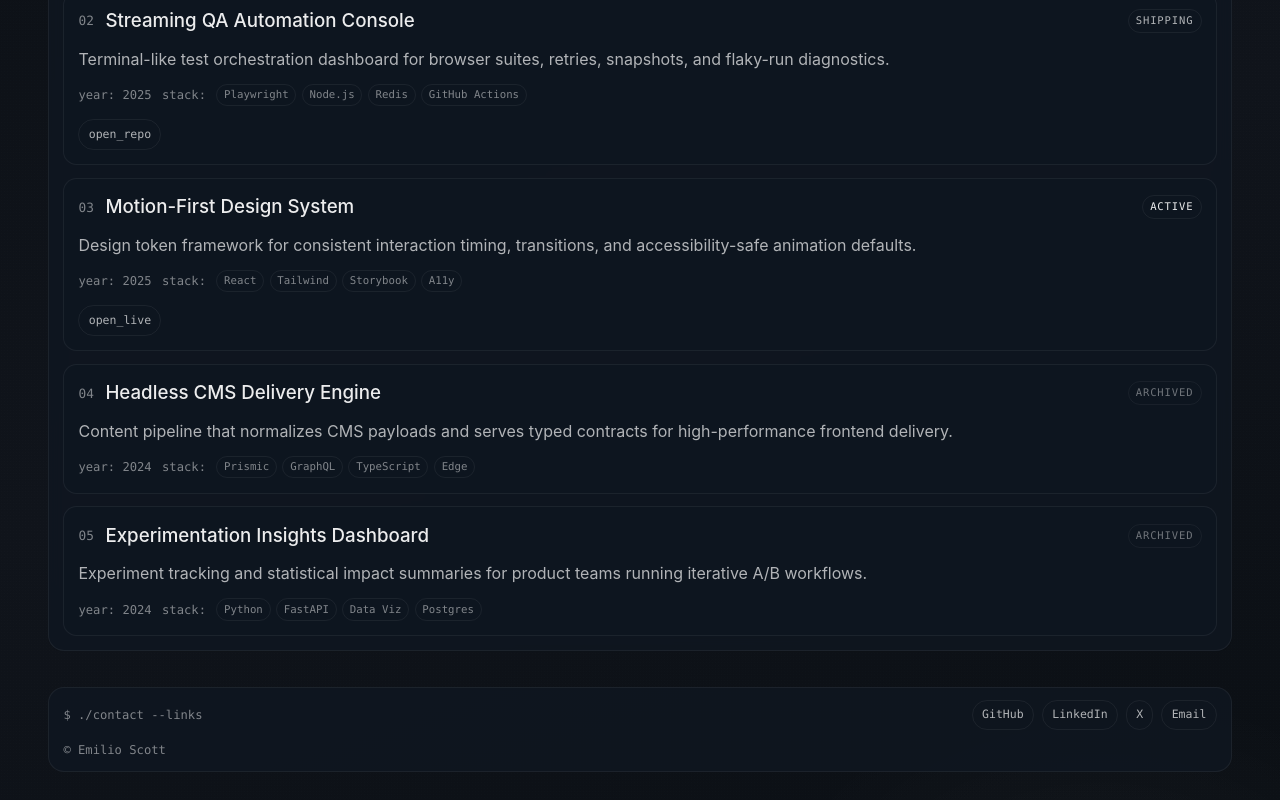
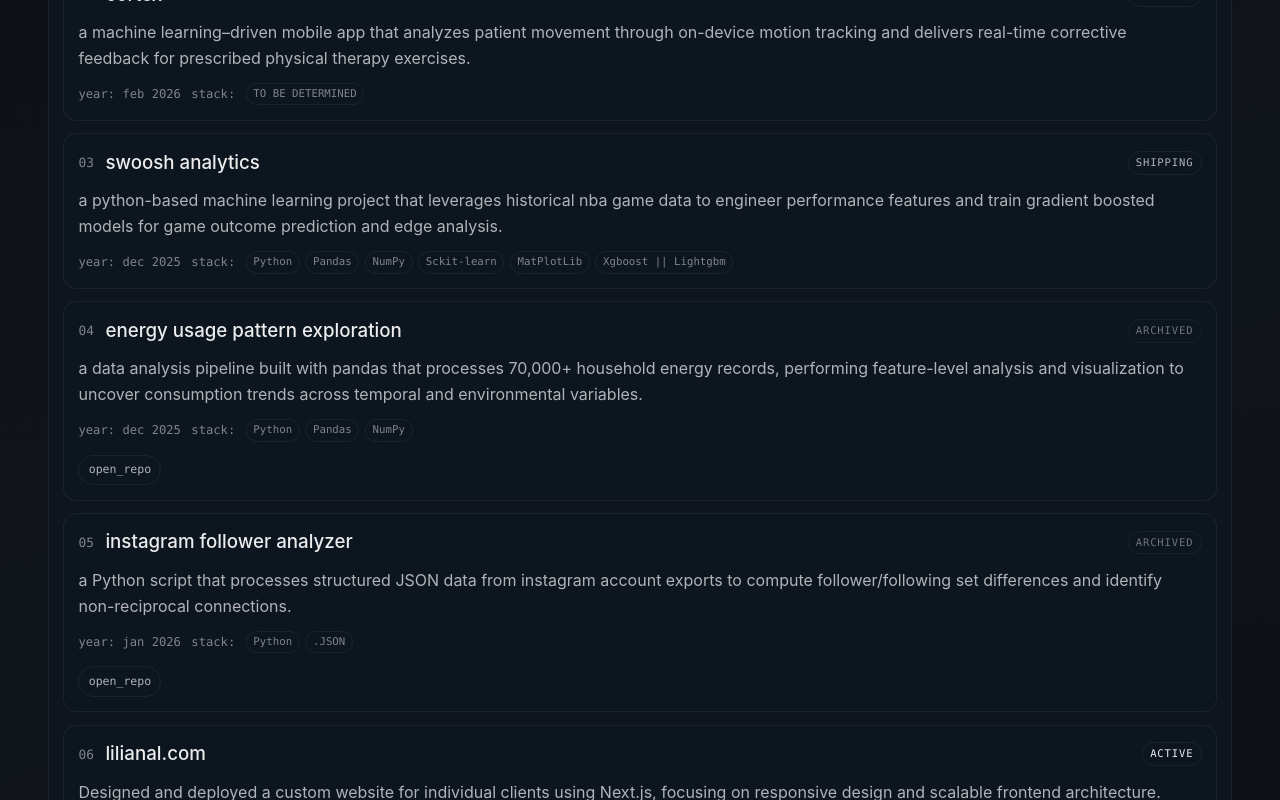
Before and after one commit to Damilss/website-portfolio, a Next.js app: page /work in a window 1280 px wide. Shown: the part 560-1360 px from the top of the page. Built offline with nearby package versions, Linux system fonts and the light colour scheme.

Commit message:
patched files to replace placeholders

```diff
--- a/app/layout.tsx
+++ b/app/layout.tsx
@@ -2,7 +2,7 @@ import type { Metadata } from "next";
 import "./globals.css";
 
 export const metadata: Metadata = {
-  title: "Emilio Scott | Creative Developer",
+  title: "Emilio Ledesma | Computer Engineer",
   description:
     "Personal portfolio focused on minimal interfaces, strong interaction design, and modern frontend systems.",
 };
--- a/app/page.tsx
+++ b/app/page.tsx
@@ -5,43 +5,66 @@ import StartProjectContact from "@/components/start-project-contact";
 const projects = [
   {
     id: "01",
-    slug: "realtime-commerce-observability",
-    name: "Realtime Commerce Observability",
-    year: "2026",
-    tags: ["Next.js", "TypeScript", "Postgres"],
-    href: "/work#realtime-commerce-observability",
+      slug: "mustang-market",
+    name: "mustang market",
+    year: "jan 2026",
+    tags: [
+      "Next.js",
+      "TypeScript",
+      "Firebase",
+      "Stripe Connect",
+      "Groq",
+      "Firestore",
+      "Vercel",
+    ],
+    href: "/work#mustang-market",
   },
   {
     id: "02",
-    slug: "streaming-qa-automation-console",
-    name: "Streaming QA Automation Console",
-    year: "2025",
-    tags: ["Playwright", "Node.js", "CI/CD"],
-    href: "/work#streaming-qa-automation-console",
+    slug: "cortex",
+    name: "cortex",
+    year: "feb 2026",
+    tags: ["TO BE DETERMINED"],
+    href: "/work#cortex",
   },
   {
     id: "03",
-    slug: "motion-first-design-system",
-    name: "Motion-First Design System",
-    year: "2025",
-    tags: ["React", "Tokens", "A11y"],
-    href: "/work#motion-first-design-system",
+    slug: "swoosh-analytics",
+    name: "swoosh analytics",
+    year: "dec 2025",
+    tags: [
+      "Python",
+      "Pandas",
+      "NumPy",
+      "Sckit-learn",
+      "MatPlotLib",
+      "Xgboost || Lightgbm",
+    ],
+    href: "/work#swoosh-analytics",
   },
   {
     id: "04",
-    slug: "headless-cms-delivery-engine",
-    name: "Headless CMS Delivery Engine",
-    year: "2024",
-    tags: ["Prismic", "GraphQL", "Edge"],
-    href: "/work#headless-cms-delivery-engine",
+    slug: "energy-usage-pattern-exploration",
+    name: "energy usage pattern exploration",
+    year: "dec 2025",
+    tags: ["Python", "Pandas", "NumPy"],
+    href: "/work#energy-usage-pattern-exploration",
   },
   {
     id: "05",
-    slug: "experimentation-insights-dashboard",
-    name: "Experimentation Insights Dashboard",
-    year: "2024",
-    tags: ["Data Viz", "Python", "API"],
-    href: "/work#experimentation-insights-dashboard",
+    slug: "instagram-follower-analyzer",
+    name: "instagram follower analyzer",
+    year: "jan 2026",
+    tags: ["Python", ".JSON"],
+    href: "/work#instagram-follower-analyzer",
+  },
+  {
+    id: "06",
+    slug: "lilianal-com",
+    name: "lilianal.com",
+    year: "feb 2025",
+    tags: ["Next.js", "Tailwind CSS", "Vercel"],
+    href: "/work#lilianal-com",
   },
 ];
 
@@ -54,11 +77,11 @@ export default function Home() {
       <section className="hero-block">
         <div className="hero-title-row">
           <div className="hero-title-copy">
-            <p className="hero-label">B.S Computer Engineering</p>
+            <p className="hero-label">B.S Computer Engineering - 2029</p>
             <h1>
-              Emilio Scott
+              Emilio Ledesma
               <br />
-              <span>Building @ Cal Poly SLO</span>
+              <span>building @ cal poly slo</span>
             </h1>
           </div>
 
@@ -66,8 +89,8 @@ export default function Home() {
         </div>
 
         <p className="hero-copy">
-          I design and ship high-polish digital products with a focus on
-          performance, interaction quality, and scalable frontend architecture.
+          I build intelligent and high-performance software systems, focusing on machine learning,
+          low-level optimization, and scalable architecture, with experience across the full stack.
         </p>
 
         <div className="hero-actions">
--- a/app/work/page.tsx
+++ b/app/work/page.tsx
@@ -12,7 +12,6 @@ export default function WorkPage() {
         <h1>View Work</h1>
         <p className="work-page-copy">
           A focused archive for projects I have shipped or am actively building.
-          Replace this data with your real links and deployment URLs.
         </p>
         <Link className="work-back-link mono" href="/">
           cd .. /home
@@ -37,24 +36,25 @@ export default function WorkPage() {
           <li id="mustang-market" className="terminal-project-card">
             <header className="terminal-project-head">
               <span className="terminal-project-index mono">01</span>
-              <h2>Mustang Market</h2>
+              <h2>mustang market</h2>
               <span className="terminal-status mono terminal-status-active">
                 active
               </span>
             </header>
 
             <p className="terminal-summary">
-              Peer-to-peer `.edu`-verified marketplace built for Cal Poly SLO.
+              peer-to-peer `.edu`-verified marketplace built for cal poly slo.
             </p>
 
             <div className="terminal-meta-row">
-              <p className="mono">year: Jan 2026</p>
+              <p className="mono">year: jan 2026</p>
               <p className="mono">stack:</p>
-              <ul className="terminal-stack" aria-label="Mustang Market stack">
+              <ul className="terminal-stack" aria-label="mustang market stack">
                 <li className="mono">Next.js</li>
                 <li className="mono">TypeScript</li>
                 <li className="mono">Firebase</li>
                 <li className="mono">Stripe Connect</li>
+                <li className="mono">Groq</li>
                 <li className="mono">Firestore</li>
                 <li className="mono">Vercel</li>
               </ul>
@@ -73,38 +73,93 @@ export default function WorkPage() {
           </li>
 
           {/* Project 02 */}
-          <li id="streaming-qa-automation-console" className="terminal-project-card">
+          <li id="cortex" className="terminal-project-card">
             <header className="terminal-project-head">
               <span className="terminal-project-index mono">02</span>
-              <h2>Streaming QA Automation Console</h2>
+              <h2>cortex</h2>
               <span className="terminal-status mono terminal-status-shipping">
                 shipping
               </span>
             </header>
 
             <p className="terminal-summary">
-              Terminal-like test orchestration dashboard for browser suites,
-              retries, snapshots, and flaky-run diagnostics.
+              a machine learning–driven mobile app that analyzes patient movement
+              through on-device motion tracking and delivers real-time corrective
+              feedback for prescribed physical therapy exercises.
             </p>
 
             <div className="terminal-meta-row">
-              <p className="mono">year: 2025</p>
+              <p className="mono">year: feb 2026</p>
               <p className="mono">stack:</p>
               <ul
                 className="terminal-stack"
                 aria-label="Streaming QA Automation Console stack"
               >
-                <li className="mono">Playwright</li>
-                <li className="mono">Node.js</li>
-                <li className="mono">Redis</li>
-                <li className="mono">GitHub Actions</li>
+                <li className="mono">TO BE DETERMINED</li>
+              </ul>
+            </div>
+          </li>
+
+          {/* Project 03 */}
+          <li id="swoosh-analytics" className="terminal-project-card">
+            <header className="terminal-project-head">
+              <span className="terminal-project-index mono">03</span>
+              <h2>swoosh analytics</h2>
+              <span className="terminal-status mono terminal-status-shipping">
+                shipping
+              </span>
+            </header>
+
+            <p className="terminal-summary">
+              a python-based machine learning project that
+              leverages historical nba game data to engineer performance features and train gradient
+              boosted models for game outcome prediction and edge analysis.
+            </p>
+
+            <div className="terminal-meta-row">
+              <p className="mono">year: dec 2025</p>
+              <p className="mono">stack:</p>
+              <ul className="terminal-stack" aria-label="swoosh analytics">
+                <li className="mono">Python</li>
+                <li className="mono">Pandas</li>
+                <li className="mono">NumPy</li>
+                <li className="mono">Sckit-learn</li>
+                <li className="mono">MatPlotLib</li>
+                <li className="mono">Xgboost || Lightgbm</li>
+              </ul>
+            </div>
+          </li>
+
+          {/* Project 04 */}
+          <li id="energy-usage-pattern-exploration" className="terminal-project-card">
+            <header className="terminal-project-head">
+              <span className="terminal-project-index mono">04</span>
+              <h2>energy usage pattern exploration</h2>
+              <span className="terminal-status mono terminal-status-archived">
+                archived
+              </span>
+            </header>
+
+            <p className="terminal-summary">
+              a data analysis pipeline built with pandas that processes 70,000+ household
+              energy records, performing feature-level analysis and visualization to uncover consumption trends across temporal
+              and environmental variables.
+            </p>
+
+            <div className="terminal-meta-row">
+              <p className="mono">year: dec 2025</p>
+              <p className="mono">stack:</p>
+              <ul className="terminal-stack" aria-label="Headless CMS Delivery Engine stack">
+                <li className="mono">Python</li>
+                <li className="mono">Pandas</li>
+                <li className="mono">NumPy</li>
               </ul>
             </div>
 
             <div className="terminal-actions">
               <a
                 className="terminal-link mono"
-                href="https://github.com"
+                href="https://github.com/escott15/energy-usage-pattern-exploration"
                 target="_blank"
                 rel="noreferrer"
               >
@@ -113,98 +168,85 @@ export default function WorkPage() {
             </div>
           </li>
 
-          {/* Project 03 */}
-          <li id="motion-first-design-system" className="terminal-project-card">
+          {/* Project 05 */}
+          <li id="instagram-follower-analyzer" className="terminal-project-card">
             <header className="terminal-project-head">
-              <span className="terminal-project-index mono">03</span>
-              <h2>Motion-First Design System</h2>
+              <span className="terminal-project-index mono">05</span>
+              <h2>instagram follower analyzer</h2>
+              <span className="terminal-status mono terminal-status-archived">
+                archived
+              </span>
+            </header>
+
+            <p className="terminal-summary">
+              a Python script that processes
+              structured JSON data from instagram account exports to compute
+              follower/following set differences and identify non-reciprocal connections.
+            </p>
+
+            <div className="terminal-meta-row">
+              <p className="mono">year: jan 2026</p>
+              <p className="mono">stack:</p>
+              <ul className="terminal-stack" aria-label="Motion-First Design System stack">
+                <li className="mono">Python</li>
+                <li className="mono">.JSON</li>
+              </ul>
+            </div>
+
+            <div className="terminal-actions">
+              <a
+                className="terminal-link mono"
+                href="https://github.com/Damilss/instagram-unfollow-list"
+                target="_blank"
+                rel="noreferrer"
+              >
+                open_repo
+              </a>
+            </div>
+          </li>
+
+          {/* Project 06 */}
+          <li id="lilianal-com" className="terminal-project-card">
+            <header className="terminal-project-head">
+              <span className="terminal-project-index mono">06</span>
+              <h2>lilianal.com</h2>
               <span className="terminal-status mono terminal-status-active">
                 active
               </span>
             </header>
 
             <p className="terminal-summary">
-              Design token framework for consistent interaction timing,
-              transitions, and accessibility-safe animation defaults.
+              Designed and deployed a custom website for individual clients using Next.js,
+              focusing on responsive design and scalable frontend architecture.
             </p>
 
             <div className="terminal-meta-row">
-              <p className="mono">year: 2025</p>
+              <p className="mono">year: feb 2025</p>
               <p className="mono">stack:</p>
-              <ul className="terminal-stack" aria-label="Motion-First Design System stack">
-                <li className="mono">React</li>
-                <li className="mono">Tailwind</li>
-                <li className="mono">Storybook</li>
-                <li className="mono">A11y</li>
+              <ul className="terminal-stack" aria-label="lilianal.com">
+                <li className="mono">Next.js</li>
+                <li className="mono">Tailwind CSS</li>
+                <li className="mono">Vercel</li>
               </ul>
             </div>
 
             <div className="terminal-actions">
               <a
                 className="terminal-link mono"
-                href="#"
+                href="https://github.com/Damilss/LLpersonalwebsite"
+                target="_blank"
+                rel="noreferrer"
+              >
+                open_repo
+              </a>
+              <a
+                className="terminal-link mono"
+                href="https://lilianal.com"
                 target="_blank"
                 rel="noreferrer"
               >
                 open_live
               </a>
-            </div>
-          </li>
-
-          {/* Project 04 */}
-          <li id="headless-cms-delivery-engine" className="terminal-project-card">
-            <header className="terminal-project-head">
-              <span className="terminal-project-index mono">04</span>
-              <h2>Headless CMS Delivery Engine</h2>
-              <span className="terminal-status mono terminal-status-archived">
-                archived
-              </span>
-            </header>
-
-            <p className="terminal-summary">
-              Content pipeline that normalizes CMS payloads and serves typed
-              contracts for high-performance frontend delivery.
-            </p>
-
-            <div className="terminal-meta-row">
-              <p className="mono">year: 2024</p>
-              <p className="mono">stack:</p>
-              <ul className="terminal-stack" aria-label="Headless CMS Delivery Engine stack">
-                <li className="mono">Prismic</li>
-                <li className="mono">GraphQL</li>
-                <li className="mono">TypeScript</li>
-                <li className="mono">Edge</li>
-              </ul>
-            </div>
-          </li>
-
-          {/* Project 05 */}
-          <li id="experimentation-insights-dashboard" className="terminal-project-card">
-            <header className="terminal-project-head">
-              <span className="terminal-project-index mono">05</span>
-              <h2>Experimentation Insights Dashboard</h2>
-              <span className="terminal-status mono terminal-status-archived">
-                archived
-              </span>
-            </header>
-
-            <p className="terminal-summary">
-              Experiment tracking and statistical impact summaries for product
-              teams running iterative A/B workflows.
-            </p>
-
-            <div className="terminal-meta-row">
-              <p className="mono">year: 2024</p>
-              <p className="mono">stack:</p>
-              <ul
-                className="terminal-stack"
-                aria-label="Experimentation Insights Dashboard stack"
-              >
-                <li className="mono">Python</li>
-                <li className="mono">FastAPI</li>
-                <li className="mono">Data Viz</li>
-                <li className="mono">Postgres</li>
-              </ul>
             </div>
           </li>
         </ol>
--- a/components/footer.tsx
+++ b/components/footer.tsx
@@ -1,8 +1,7 @@
 const contactLinks = [
-  { label: "GitHub", href: "https://github.com" },
-  { label: "LinkedIn", href: "https://linkedin.com" },
-  { label: "X", href: "https://x.com" },
-  { label: "Email", href: "mailto:hello@example.com" },
+  { label: "GitHub", href: "https://github.com/Damilss" },
+  { label: "LinkedIn", href: "https://www.linkedin.com/in/emilio-ledesma-scott-41146138a/" },
+  { label: "Email", href: "mailto:me@emilioledesma.com" },
 ];
 
 type FooterProps = {
@@ -44,7 +43,7 @@ export default function Footer({ variant = "default" }: FooterProps) {
           isCorner ? "contact-footer-signature-corner" : ""
         }`}
       >
-        {"\u00A9 Emilio Scott"}
+        {"\u00A9 Emilio Ledesma 2026"}
       </p>
     </footer>
   );
--- a/components/start-project-contact.tsx
+++ b/components/start-project-contact.tsx
@@ -2,7 +2,7 @@
 
 import { useState } from "react";
 
-const PROJECT_EMAIL = "hello@example.com";
+const PROJECT_EMAIL = "me@emilioledesma.com";
 
 export default function StartProjectContact() {
   const [isOpen, setIsOpen] = useState(false);
```
